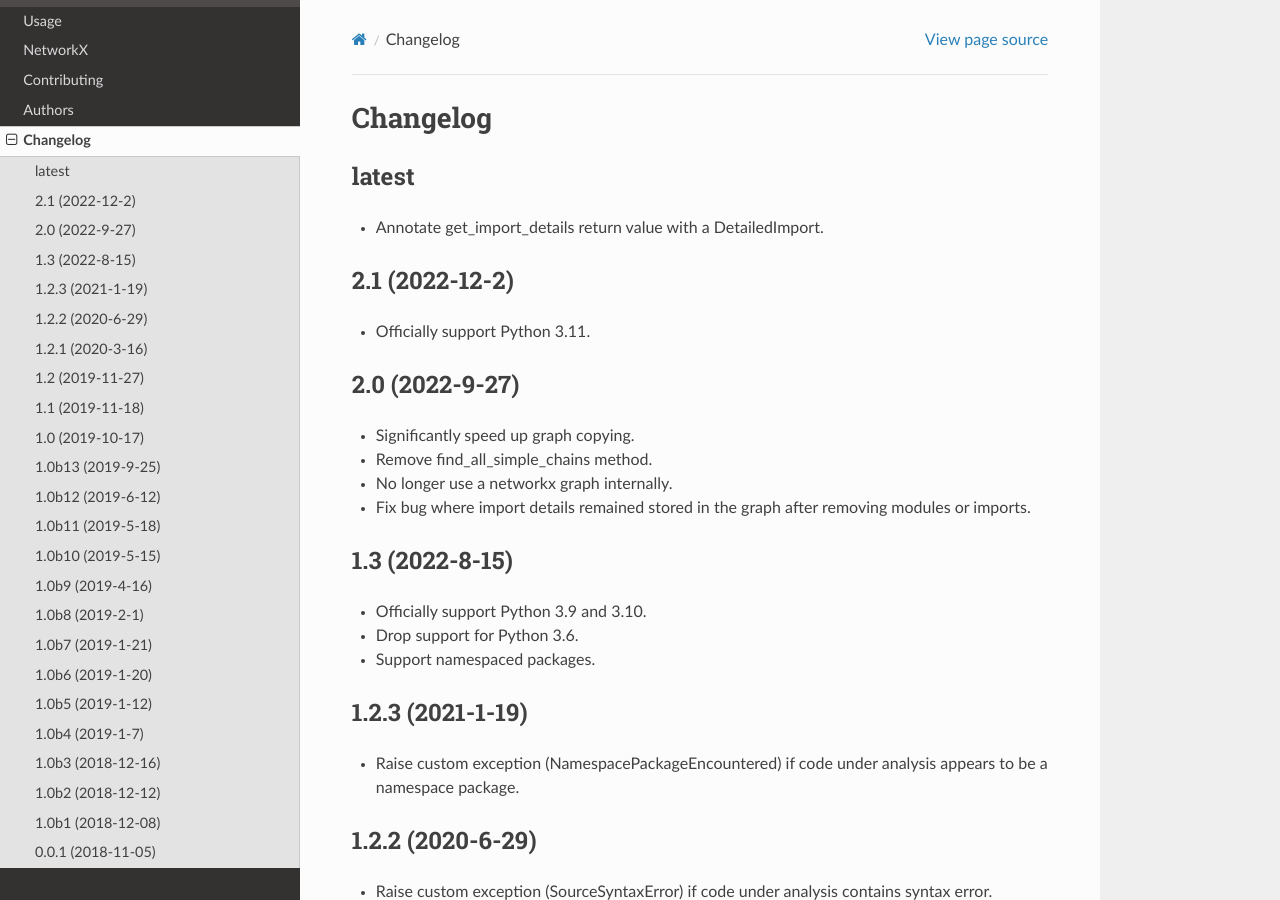
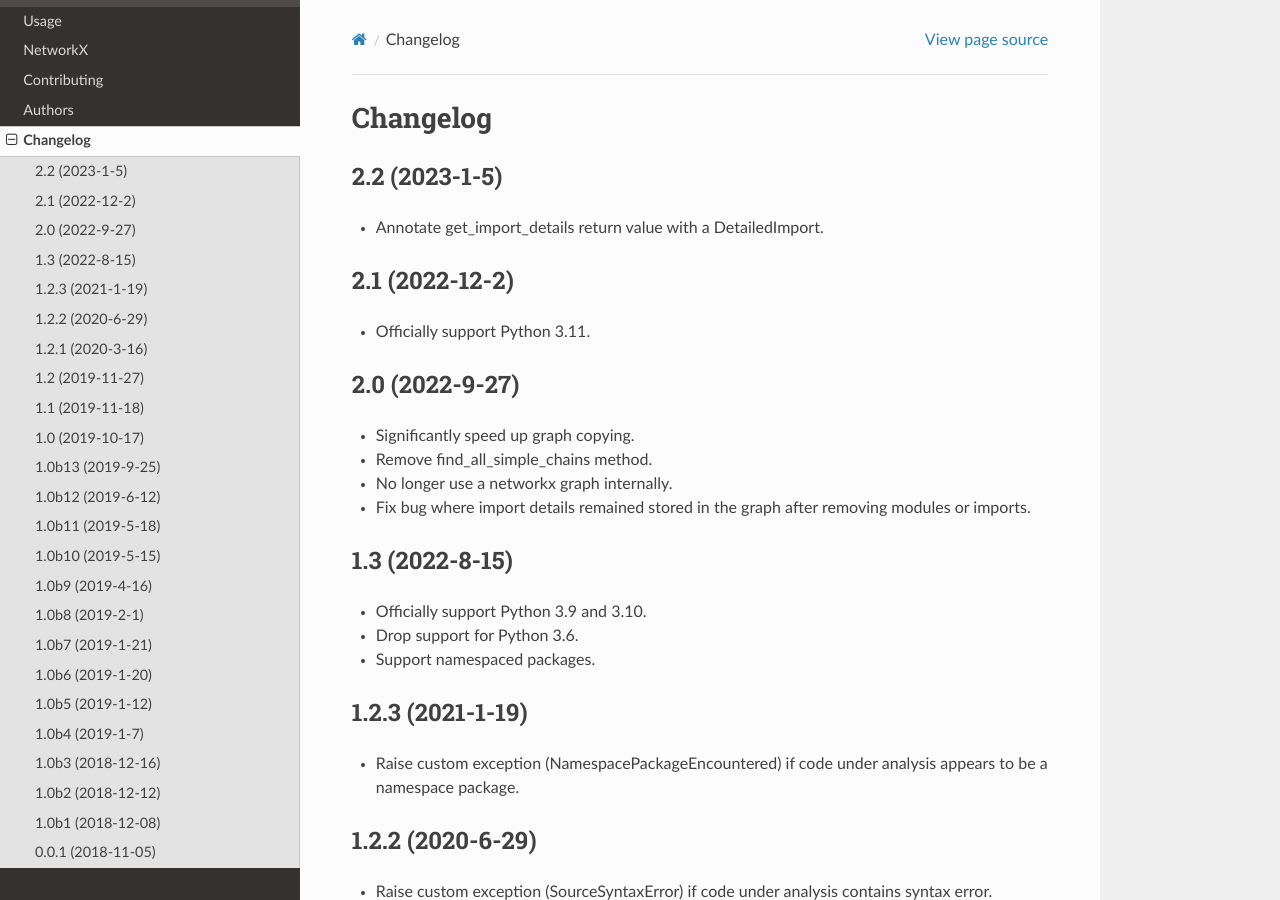
Before and after one commit to seddonym/grimp, a Sphinx documentation site: the page built from docs/changelog.rst, in a window 1280 px wide and 900 px high. Built offline with Sphinx 7.4.7 and the Read the Docs theme 2.0.0, drawn with Linux system fonts in a browser that asks for light colours.

Commit message:
Release v2.2

```diff
--- a/CHANGELOG.rst
+++ b/CHANGELOG.rst
@@ -2,8 +2,8 @@
 Changelog
 =========
 
-latest
-------
+2.2 (2023-1-5)
+--------------
 
 * Annotate get_import_details return value with a DetailedImport.
 
--- a/docs/conf.py
+++ b/docs/conf.py
@@ -26,7 +26,7 @@ author = 'David Seddon'
 # The short X.Y version
 version = ''
 # The full version, including alpha/beta/rc tags
-release = '2.1'
+release = '2.2'
 
 
 # -- General configuration ---------------------------------------------------
--- a/setup.py
+++ b/setup.py
@@ -21,7 +21,7 @@ def read(*names, **kwargs):
 
 setup(
     name='grimp',
-    version='2.1',
+    version='2.2',
     license='BSD 2-Clause License',
     description="Builds a queryable graph of the imports within one or more Python packages.",
     long_description=read('README.rst'),
--- a/src/grimp/__init__.py
+++ b/src/grimp/__init__.py
@@ -1,4 +1,4 @@
-__version__ = "2.1"
+__version__ = "2.2"
 
 from .domain.valueobjects import Module, DirectImport
 from .application.ports.graph import DetailedImport
```
